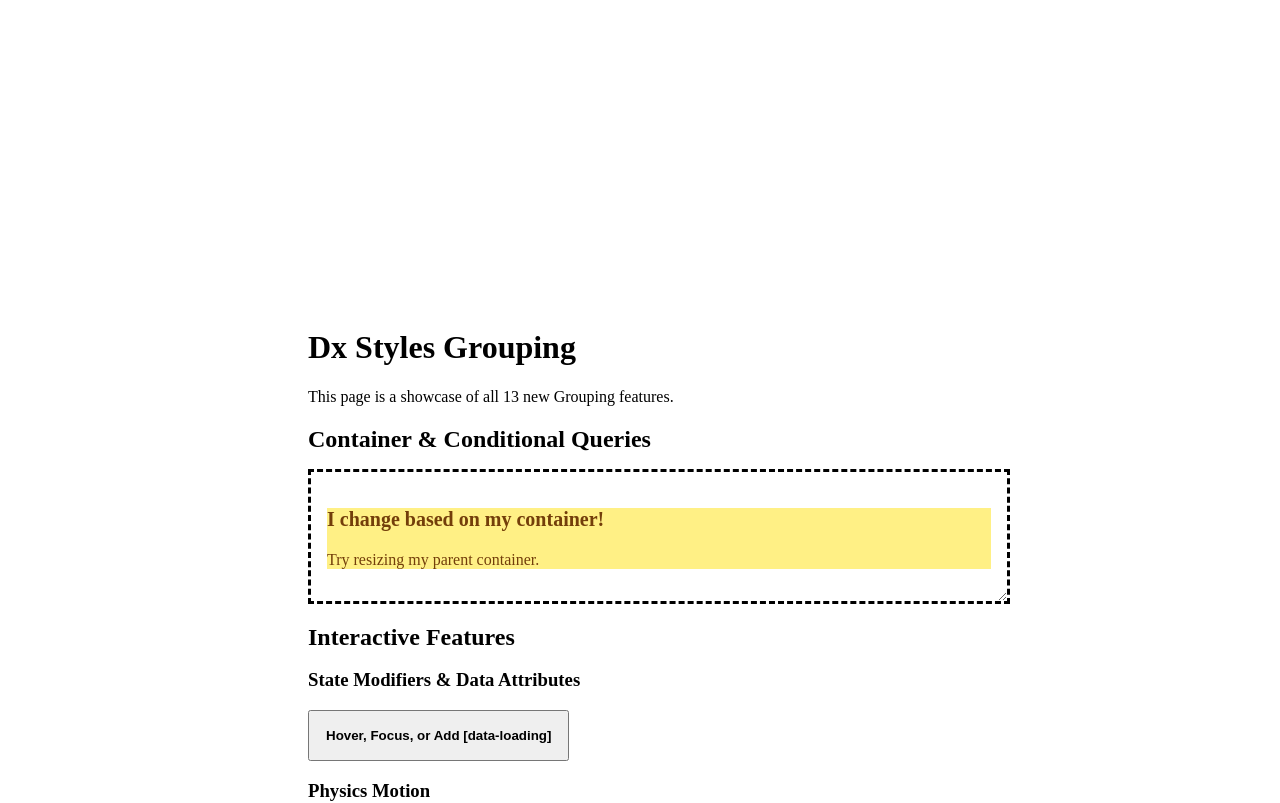
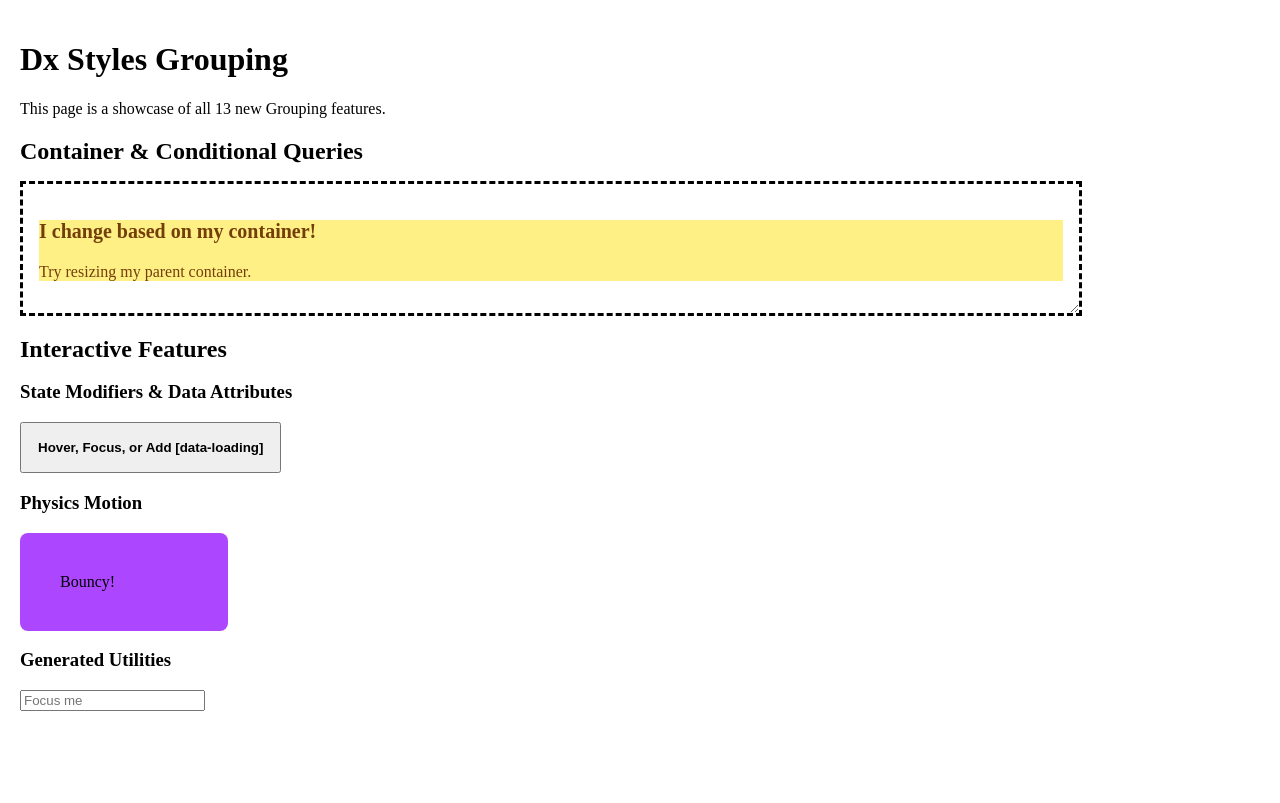
Before and after one commit to najmus-sakib-hossain/dx-styles, a Next.js app in the folder playgrounds/nextjs/: page / in a window 1280 px wide. Shown: the top 803 px of the page. Built offline with nearby package versions, Linux system fonts and the light colour scheme.

Commit message:
feat: the speed is still too slow

```diff
--- a/playgrounds/nextjs/app/globals.css
+++ b/playgrounds/nextjs/app/globals.css
@@ -7,96 +7,24 @@
   animation: 1s forwards dx-animation-3ca706a340e08c85;
 }
 
-.text-2xl {
-  font-size: 1.5rem;
+.div\(h1\(font-bold\)\ p\(mt-2\)\) > h1 {
+  font-weight: 700;
+}
+
+.div\(h1\(font-bold\)\ p\(mt-2\)\) > p {
+  margin-top: 0.5rem;
+}
+
+.max-w-5xl {
+  max-width: 64rem;
+}
+
+.max-w-5xl {
+  max-width: 64rem;
 }
 
 .font-bold {
   font-weight: 700;
-}
-
-.\?\@self\:child-count\>2\(_highlight\):has( > :nth-last-child(n+2):first-child) {
-  background-color: oklch(0.945 0.129 101.54);
-  color: oklch(0.421 0.095 57.708);
-}
-
-.motion\(mass\:1\ stiffness\:180\ damping\:12\) {
-  animation: dx-motion-keyframe-8e548e 600ms cubic-bezier(0.34,1.56,0.64,1);
-}
-
-.transition\(500ms\) {
-  padding: 2.5rem;
-  background-color: oklch(0.627 0.265 303.9);
-  border-radius: 0.5rem;
-  width: 8rem;
-  transition-property: all;
-  transition-duration: 500ms;
-  transition-timing-function: cubic-bezier(0.4,0,0.2,1);
-}
-
-._highlight\(bg-yellow-200\ text-yellow-900\) {
-  padding: 1.5rem;
-  border-radius: 0.5rem;
-  background-color: oklch(0.882 0.059 254.128);
-  color: oklch(0.379 0.146 265.522);
-}
-
-.\?\@container\>640px\(text-xl\) {
-  font-weight: 700;
-  font-size: 1.125rem;
-}
-
-@container (min-width: 640px) {
-  .\?\@container\>640px\(text-xl\) {
-    font-size: 1.25rem;
-  }
-}
-
-.card\(p-13\ bg-black\/50\ backdrop-blur-lg\ rounded-xl\ shadow-lg\) {
-  padding: 3.25rem;
-  backdrop-filter: blur(16px);
-  border-radius: 0.75rem;
-  box-shadow: 0 10px 15px -3px rgba(0, 0, 0, 0.1), 0 4px 6px -2px rgba(0, 0, 0, 0.05);
-}
-
-.mt-2 {
-  margin-top: 0.5rem;
-}
-
-.\*loading\(bg-gray-400\ animate-pulse\ cursor-wait\)[data-loading] {
-  background-color: oklch(0.707 0.022 261.325);
-  animation: pulse 2s cubic-bezier(0.4, 0, 0.6, 1) infinite;
-  cursor: wait;
-}
-
-@keyframes dx-animation-3ca706a340e08c85 {
-  0% { opacity: 0; }
-  100% { opacity: 1; }
-}
-
-.animate\:1s {
-  animation: 1s forwards dx-animation-3ca706a340e08c85;
-}
-
-.max-w-full {
-  max-width: 100%;
-}
-
-.resize-x {
-  resize: horizontal;
-}
-
-.p-4 {
-  padding: 1rem;
-}
-
-@keyframes dx-animation-3ca706a340e08c85 {
-  0% { opacity: 0; }
-  100% { opacity: 1; }
-}
-
-.animate\:1s {
-  animation: 1s forwards dx-animation-3ca706a340e08c85;
 }
 
 .transition\(300ms\) {
@@ -111,41 +39,43 @@
   background-blend-mode: screen, lighten;
 }
 
-.transition\(300ms\) {
-  transition-property: all;
-  transition-duration: 300ms;
-  transition-timing-function: cubic-bezier(0.4,0,0.2,1);
+.text-2xl {
+  font-size: 1.5rem;
+}
+
+.\?\@container\>640px\(text-xl\) {
+  font-weight: 700;
+  font-size: 1.125rem;
+}
+
+@container (min-width: 640px) {
+  .\?\@container\>640px\(text-xl\) {
+    font-size: 1.25rem;
+  }
+}
+
+.resize-x {
+  resize: horizontal;
+}
+
+.motion\(mass\:1\ stiffness\:180\ damping\:12\) {
+  animation: dx-motion-keyframe-8e548e 600ms cubic-bezier(0.34,1.56,0.64,1);
+}
+
+.motion\(mass\:1\ stiffness\:180\ damping\:12\) {
+  animation: dx-motion-keyframe-8e548e 600ms cubic-bezier(0.34,1.56,0.64,1);
 }
 
 .container-type-inline-size {
   container-type: inline-size;
 }
 
-.div\(div\(mt-4\)\) > div {
-  margin-top: 1rem;
+.container-type-inline-size {
+  container-type: inline-size;
 }
 
-.border-dashed {
-  border-style: dashed;
-}
-
-.w-full {
-  width: 100%;
-}
-
-.border-dashed {
-  border-style: dashed;
-}
-
-@container (min-width: 640px) {
-  .\?\@container\>640px\(bg-green-200\ text-green-900\) {
-    background-color: oklch(0.925 0.084 155.995);
-    color: oklch(0.393 0.095 152.535);
-  }
-}
-
-.\~text\(2rem\@md\,\ 3rem\@xl\) {
-  font-size: clamp(2rem, calc(2rem + 1 * (100vw - 768px) / (1280 - 768)), 3rem);
+.mb-4 {
+  margin-bottom: 1rem;
 }
 
 .mb-4 {
@@ -156,60 +86,117 @@
   overflow: auto;
 }
 
-.\~text\(2rem\@md\,\ 3rem\@xl\) {
-  font-size: clamp(2rem, calc(2rem + 1 * (100vw - 768px) / (1280 - 768)), 3rem);
-}
-
-.div\(h1\(font-bold\)\ p\(mt-2\)\) > h1 {
-  font-weight: 700;
-}
-
-.div\(h1\(font-bold\)\ p\(mt-2\)\) > p {
-  margin-top: 0.5rem;
-}
-
-@media (min-width: 1024px) {
-  .lg\(p-80\) {
-    padding: 20rem;
-  }
-}
-
-.max-w-5xl {
-  max-width: 64rem;
-}
-
-.div\(h1\(font-bold\)\ p\(mt-2\)\) > h1 {
-  font-weight: 700;
-}
-
-.div\(h1\(font-bold\)\ p\(mt-2\)\) > p {
-  margin-top: 0.5rem;
-}
-
-.font-semibold {
-  font-weight: 600;
-}
-
-.max-w-5xl {
-  max-width: 64rem;
-}
-
-.max-w-5xl {
-  max-width: 64rem;
-}
-
-.font-semibold {
-  font-weight: 600;
-}
-
-@media (min-width: 1024px) {
-  .lg\(p-69\) {
-    padding: 17.25rem;
-  }
-}
-
 @media (min-width: 1024px) {
   .lg\(p-75\) {
     padding: 18.75rem;
   }
 }
+
+.transition\(500ms\) {
+  padding: 2.5rem;
+  background-color: oklch(0.627 0.265 303.9);
+  border-radius: 0.5rem;
+  width: 8rem;
+  transition-property: all;
+  transition-duration: 500ms;
+  transition-timing-function: cubic-bezier(0.4,0,0.2,1);
+}
+
+.p-4 {
+  padding: 1rem;
+}
+
+.w-full {
+  width: 100%;
+}
+
+.card\(p-13\ bg-black\/50\ backdrop-blur-lg\ rounded-xl\ shadow-lg\) {
+  padding: 3.25rem;
+  backdrop-filter: blur(16px);
+  border-radius: 0.75rem;
+  box-shadow: 0 10px 15px -3px rgba(0, 0, 0, 0.1), 0 4px 6px -2px rgba(0, 0, 0, 0.05);
+}
+
+.div\(div\(mt-4\)\) > div {
+  margin-top: 1rem;
+}
+
+@container (min-width: 640px) {
+  .\?\@container\>640px\(bg-green-200\ text-green-900\) {
+    background-color: oklch(0.925 0.084 155.995);
+    color: oklch(0.393 0.095 152.535);
+  }
+}
+
+.\*loading\(bg-gray-400\ animate-pulse\ cursor-wait\)[data-loading] {
+  background-color: oklch(0.707 0.022 261.325);
+  animation: pulse 2s cubic-bezier(0.4, 0, 0.6, 1) infinite;
+  cursor: wait;
+}
+
+.\?\@self\:child-count\>2\(_highlight\):has( > :nth-last-child(n+2):first-child) {
+  background-color: oklch(0.945 0.129 101.54);
+  color: oklch(0.421 0.095 57.708);
+}
+
+.mt-2 {
+  margin-top: 0.5rem;
+}
+
+.\*loading\(bg-gray-400\ animate-pulse\ cursor-wait\)[data-loading] {
+  background-color: oklch(0.707 0.022 261.325);
+  animation: pulse 2s cubic-bezier(0.4, 0, 0.6, 1) infinite;
+  cursor: wait;
+}
+
+.max-w-full {
+  max-width: 100%;
+}
+
+.border-dashed {
+  border-style: dashed;
+}
+
+._highlight\(bg-yellow-200\ text-yellow-900\) {
+  padding: 1.5rem;
+  border-radius: 0.5rem;
+  background-color: oklch(0.882 0.059 254.128);
+  color: oklch(0.379 0.146 265.522);
+}
+
+.\~text\(2rem\@md\,\ 3rem\@xl\) {
+  font-size: clamp(2rem, calc(2rem + 1 * (100vw - 768px) / (1280 - 768)), 3rem);
+}
+
+.border-dashed {
+  border-style: dashed;
+}
+
+@media (min-width: 1024px) {
+  .lg\(p-74\) {
+    padding: 18.5rem;
+  }
+}
+
+._highlight\(bg-yellow-200\ text-yellow-900\) {
+  padding: 1.5rem;
+  border-radius: 0.5rem;
+  background-color: oklch(0.882 0.059 254.128);
+  color: oklch(0.379 0.146 265.522);
+}
+
+.\~text\(2rem\@md\,\ 3rem\@xl\) {
+  font-size: clamp(2rem, calc(2rem + 1 * (100vw - 768px) / (1280 - 768)), 3rem);
+}
+
+@media (min-width: 1024px) {
+  .lg\(p-96\) {
+    padding: 24rem;
+  }
+}
+
+@media (min-width: 1024px) {
+  .lg\(p-3\) {
+    padding: 0.75rem;
+  }
+}
--- a/playgrounds/nextjs/app/page.tsx
+++ b/playgrounds/nextjs/app/page.tsx
@@ -3,7 +3,7 @@ export default function Home() {
     <main
       className="
         bg-yellow-500 min-h-screen w-screen p-10 text-white-800
-        lg(p-75)
+        lg(p-3)
         mesh([slate-100, sky-200], [slate-300, blue-300])
         dark(mesh([slate-800, blue-900], [slate-900, purple-900]) text-gray-200)
         animate:1s from(opacity-0) to(opacity-100) forwards
```
Also changed, not shown: 1 other file (tests, documents, lock files or other folders).
